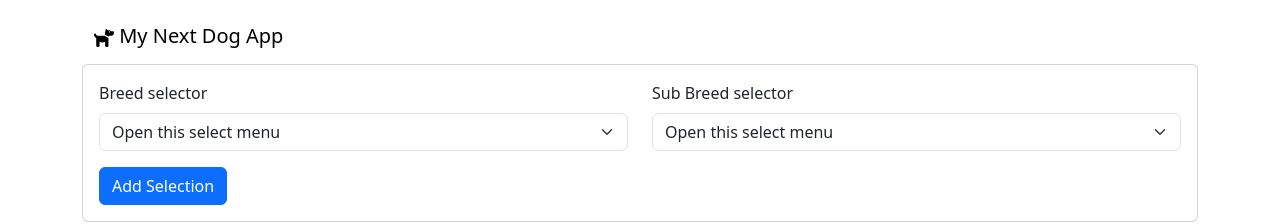
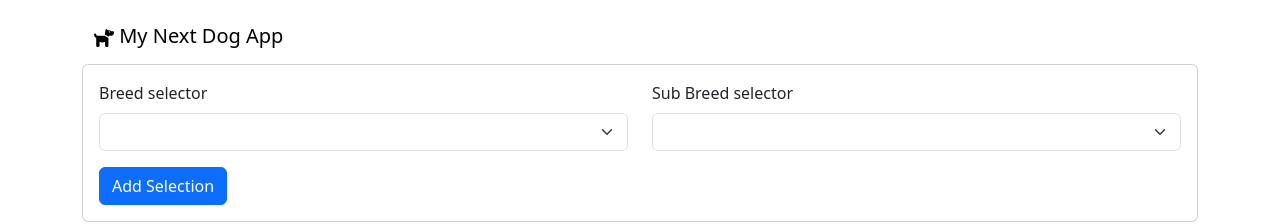
Before and after one commit to nelsonrojasnunez/my-next-dog-app, a Next.js app: page / in a window 1280 px wide. Shown: the top 224 px of the page. Built offline with nearby package versions, Linux system fonts and the light colour scheme.

Commit message:
Build selector and improve filters

```diff
--- a/app/components/Filters.tsx
+++ b/app/components/Filters.tsx
@@ -1,4 +1,6 @@
-import React from "react";
+"use client";
+
+import Selection from "../components/Selection";
 
 const Filters = () => {
   return (
@@ -7,35 +9,11 @@ const Filters = () => {
         <div className="card-body">
           <div className="row">
             <div className="col-sm-12 col-md-6">
-              <div className="mb-3">
-                <label htmlFor="basic-url" className="form-label">
-                  Breed selector
-                </label>
-                <select
-                  className="form-select"
-                  aria-label="Default select example"
-                >
-                  <option selected>Open this select menu</option>
-                  <option value="1">One</option>
-                  <option value="2">Two</option>
-                  <option value="3">Three</option>
-                </select>
-              </div>
+              <Selection label="Breed selector" values={[]} />
             </div>
             <div className="col-sm-12 col-md-6">
               <div className="mb-3">
-                <label htmlFor="basic-url" className="form-label">
-                  Sub Breed selector
-                </label>
-                <select
-                  className="form-select"
-                  aria-label="Default select example"
-                >
-                  <option selected>Open this select menu</option>
-                  <option value="1">One</option>
-                  <option value="2">Two</option>
-                  <option value="3">Three</option>
-                </select>
+                <Selection label="Sub Breed selector" values={[]} />
               </div>
             </div>
           </div>
@@ -47,14 +25,11 @@ const Filters = () => {
           <div className="row">
             <div className="col-sm-12 col-md-6">
               <div className="mb-3">
-                <label htmlFor="basic-url" className="form-label">
-                  Your selection(s)
-                </label>
-                <select
-                  className="form-select"
-                  aria-label="Default select example"
-                  multiple
-                ></select>
+                <Selection
+                  label="Your selection(s)"
+                  values={[]}
+                  multiple={true}
+                />
               </div>
             </div>
           </div>
--- /dev/null
+++ b/app/components/Selection.tsx
@@ -0,0 +1,31 @@
+interface Props {
+  label: string;
+  handleOnChange?: (selection: string) => void;
+  multiple?: boolean;
+  values: string[];
+}
+const Selection = ({
+  label,
+  values,
+  handleOnChange = () => {},
+  multiple = false,
+}: Props) => {
+  return (
+    <div className="mb-3">
+      <label className="form-label">{label}</label>
+      <select
+        className="form-select"
+        multiple={!!multiple}
+        onChange={(evt) => handleOnChange(evt.target.value)}
+      >
+        {values.map((element) => (
+          <option key={element} value={element}>
+            {element}
+          </option>
+        ))}
+      </select>
+    </div>
+  );
+};
+
+export default Selection;
```
